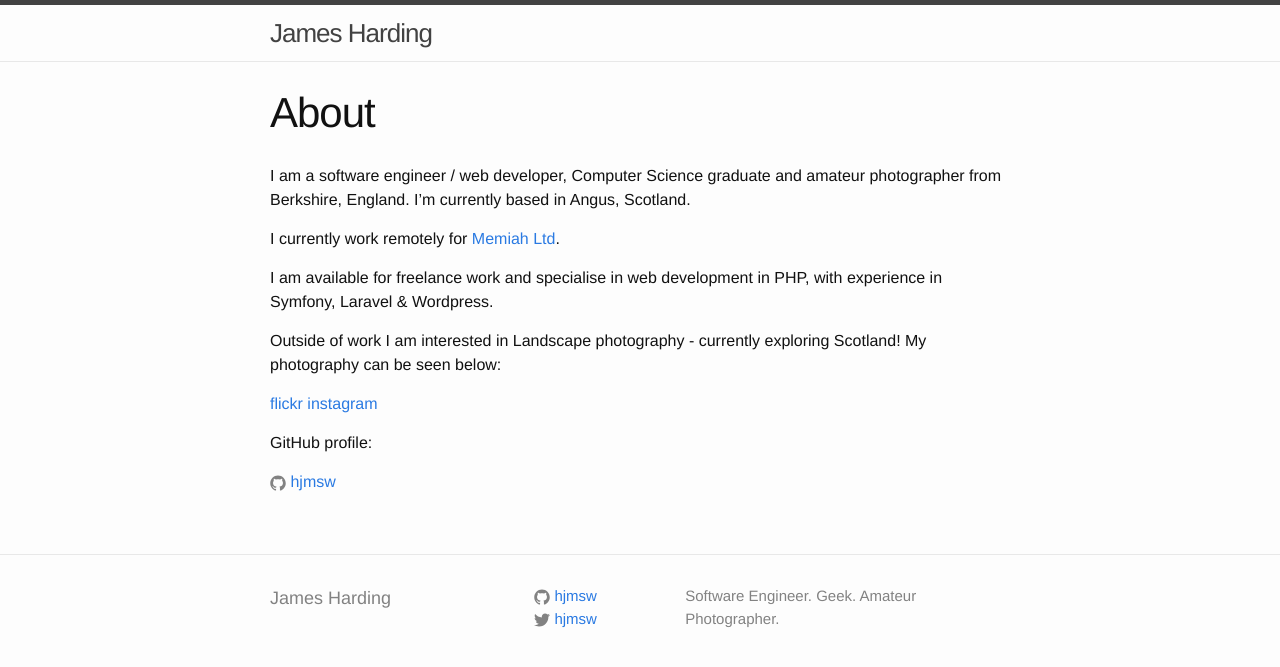
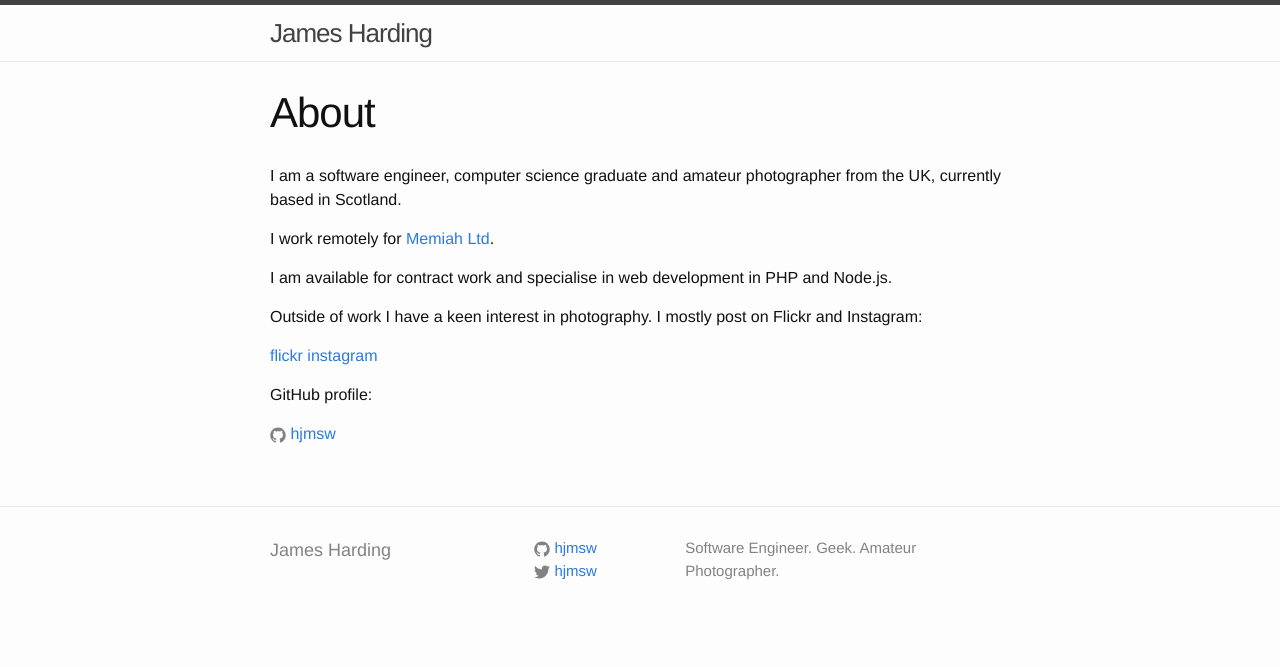
Before and after one commit to hjamesw93/hjamesw93.github.io, a Jekyll site: the page built from index.md, in a window 1280 px wide. Shown: the top 667 px of the page. Built offline with Jekyll 4.4.1, drawn with Linux system fonts in a browser that asks for light colours.

Commit message:
Update index.md

```diff
--- a/index.md
+++ b/index.md
@@ -4,13 +4,13 @@ title: About
 permalink: /
 ---
 
-I am a software engineer / web developer, Computer Science graduate and amateur photographer from Berkshire, England. I'm currently based in Angus, Scotland.
+I am a software engineer, computer science graduate and amateur photographer from the UK, currently based in Scotland.
 
-I currently work remotely for [Memiah Ltd](http://www.memiah.co.uk/).
+I work remotely for [Memiah Ltd](http://www.memiah.co.uk/).
 
-I am available for freelance work and specialise in web development in PHP, with experience in Symfony, Laravel & Wordpress.
+I am available for contract work and specialise in web development in PHP and Node.js.
 
-Outside of work I am interested in Landscape photography - currently exploring Scotland! My photography can be seen below:
+Outside of work I have a keen interest in photography. I mostly post on Flickr and Instagram:
 
 [flickr](https://www.flickr.com/photos/j1mb093)
 [instagram](https://www.instagram.com/jhardingphoto/)
```
